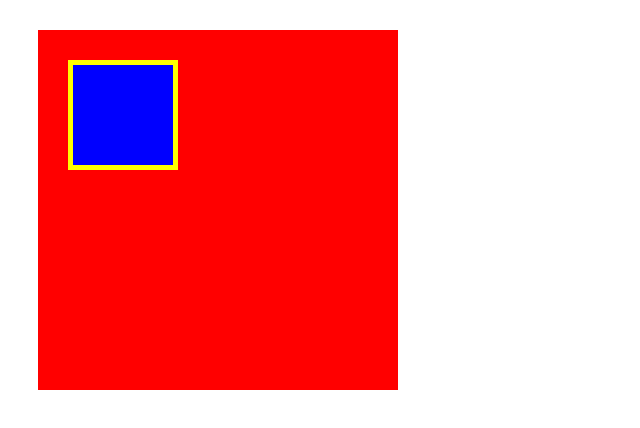
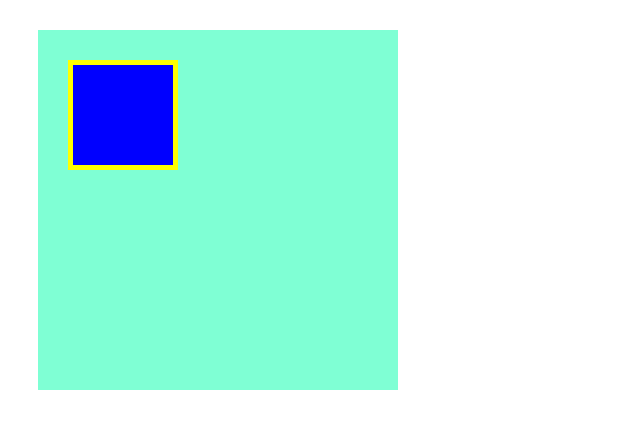
Before and after one commit to costcon/WEBCAMP, a plain HTML site: page html-css/chapter3/box/box.html in a window 1280 px wide. Shown: the whole page, without its empty margins (0-640 px from the left). Drawn offline with Linux system fonts and the light colour scheme.

Commit message:
Finish 2-3

```diff
--- a/html-css/chapter3/box/box.css
+++ b/html-css/chapter3/box/box.css
@@ -1,7 +1,7 @@
 .box1 {
   width: 300px;
   height: 300px;
-  background-color: red;
+  background-color:#7fffd4;
   margin: 30px;
   padding: 30px;
 }
```
